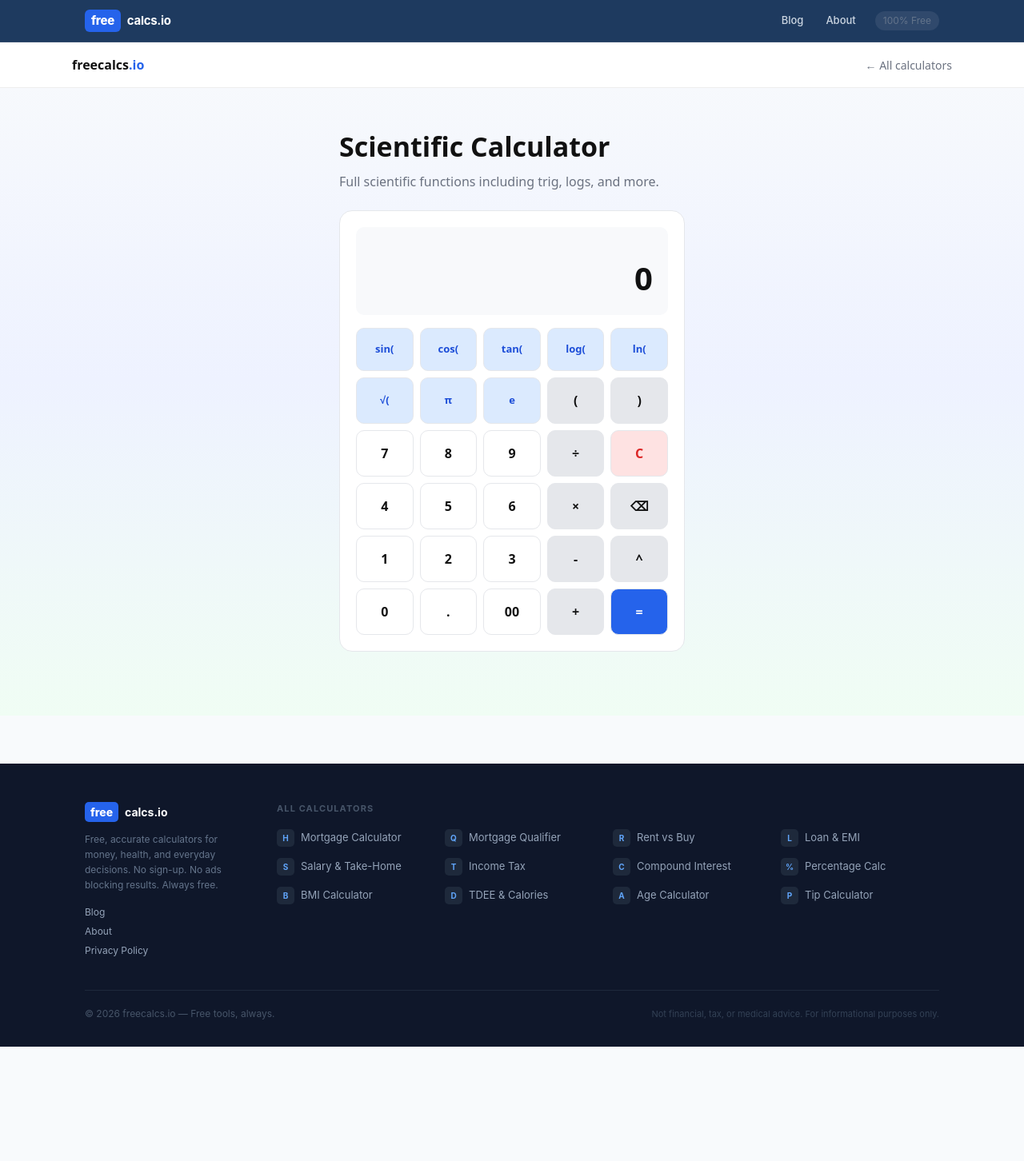
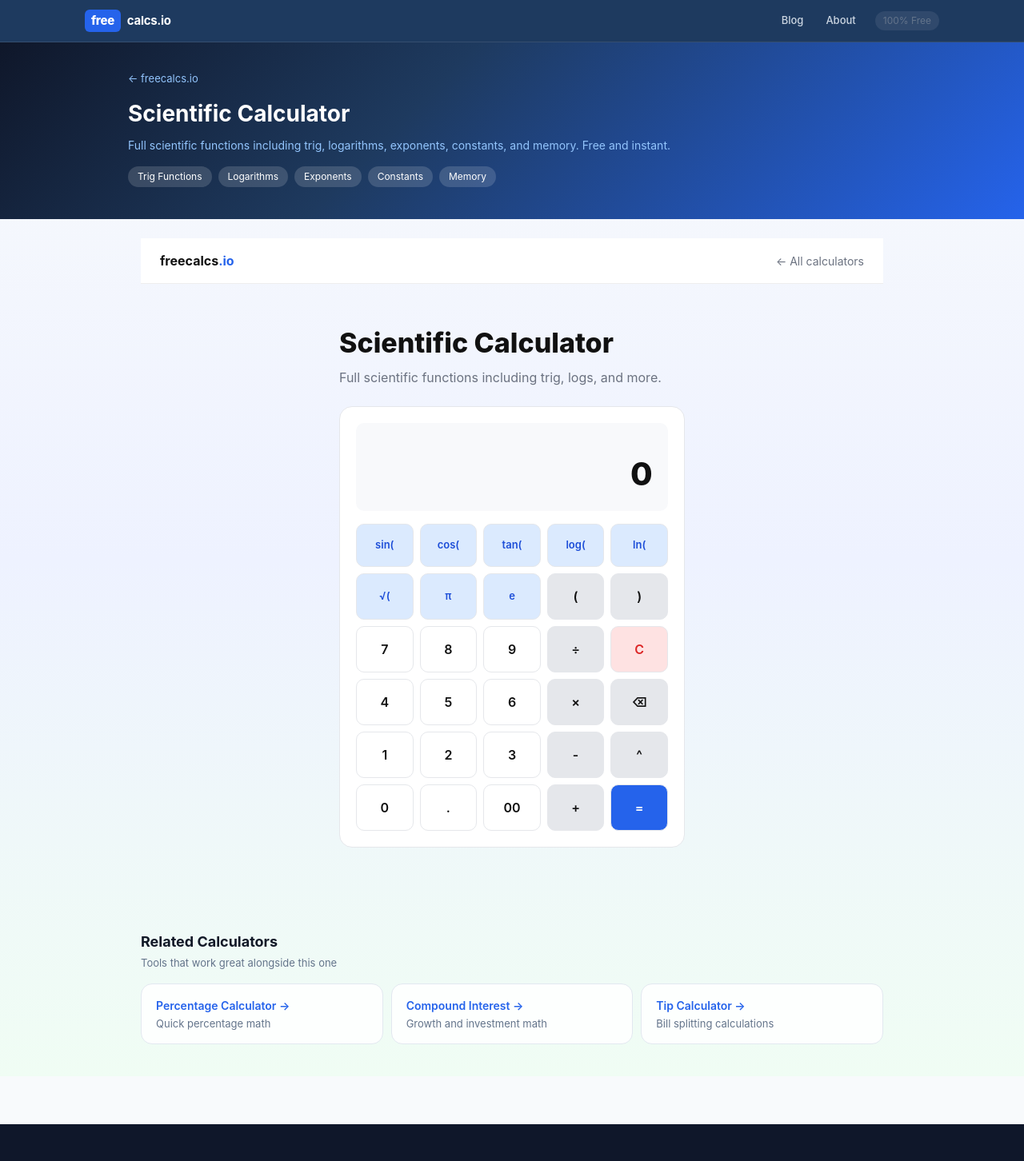
Before and after one commit to Tunjilor/freecalcs, a Next.js app: page /scientific in a window 1280 px wide. Shown: the top 1452 px of the page at 80% size. Before the commit the page ends 1309 px from the top, so only its background shows below. Built offline with nearby package versions, Linux system fonts and the light colour scheme.

Commit message:
fix double footer, polish scientific calculator with header

```diff
--- a/src/app/scientific/calculator.tsx
+++ b/src/app/scientific/calculator.tsx
@@ -52,7 +52,20 @@ export default function ScientificCalculator() {
   };
 
   return (
-    <main style={{minHeight:"100vh",background:"linear-gradient(180deg,#f8fafc 0%,#eef2ff 50%,#f0fdf4 100%)",fontFamily:"system-ui,sans-serif"}}>
+    <div style={{fontFamily:'-apple-system,BlinkMacSystemFont,"Segoe UI",Inter,sans-serif',background:'linear-gradient(180deg,#f8fafc 0%,#eef2ff 50%,#f0fdf4 100%)',minHeight:'100vh'}}>
+      <div style={{background:'linear-gradient(135deg,#0f172a 0%,#1e3a5f 40%,#2563eb 100%)',color:'#fff',padding:'32px 16px 40px'}}>
+        <div style={{maxWidth:960,margin:'0 auto'}}>
+          <a href="/" style={{color:'#93c5fd',fontSize:13,textDecoration:'none'}}>&lt;- freecalcs.io</a>
+          <h1 style={{fontSize:28,fontWeight:700,margin:'12px 0 8px',color:'#fff'}}>Scientific Calculator</h1>
+          <p style={{color:'#93c5fd',fontSize:14,margin:'0 0 16px'}}>Full scientific functions including trig, logarithms, exponents, constants, and memory. Free and instant.</p>
+          <div style={{display:'flex',gap:8,flexWrap:'wrap'}}>
+            {['Trig Functions','Logarithms','Exponents','Constants','Memory'].map(t=>(
+              <span key={t} style={{background:'rgba(255,255,255,.15)',fontSize:12,padding:'4px 12px',borderRadius:20,color:'#fff'}}>{t}</span>
+            ))}
+          </div>
+        </div>
+      </div>
+      <main style={{maxWidth:960,margin:'0 auto',padding:'24px 16px'}}>
       <nav style={{background:"#fff",borderBottom:"1px solid #eee",padding:"0 24px"}}>
         <div style={{maxWidth:1100,margin:"0 auto",height:56,display:"flex",alignItems:"center",justifyContent:"space-between"}}>
           <Link href="/" style={{textDecoration:"none"}}><b style={{color:"#111"}}>freecalcs</b><b style={{color:"#2563eb"}}>.io</b></Link>
@@ -78,5 +91,19 @@ export default function ScientificCalculator() {
         </div>
       </section>
     </main>
+      {/* Related Calculators */}
+      <div style={{maxWidth:960,margin:"0 auto",padding:"0 16px 40px"}}>
+        <p style={{fontSize:18,fontWeight:700,color:"#111827",marginBottom:4}}>Related Calculators</p>
+        <p style={{fontSize:13,color:"#64748b",marginBottom:16}}>Tools that work great alongside this one</p>
+        <div style={{display:"grid",gridTemplateColumns:"repeat(auto-fit,minmax(250px,1fr))",gap:10}}>
+          {[["/percentage","Percentage Calculator","Quick percentage math"],["/compound-interest","Compound Interest","Growth and investment math"],["/tip","Tip Calculator","Bill splitting calculations"]].map(([href,name,desc])=>(
+            <a key={href} href={href} style={{textDecoration:"none",display:"block",padding:"14px 18px",background:"rgba(255,255,255,0.9)",borderRadius:14,border:"1px solid #e2e8f0"}}>
+              <span style={{fontSize:14,fontWeight:600,color:"#2563eb"}}>{name} →</span>
+              <span style={{display:"block",fontSize:13,color:"#64748b",marginTop:2}}>{desc}</span>
+            </a>
+          ))}
+        </div>
+      </div>
+    </div>
   );
 }
```
